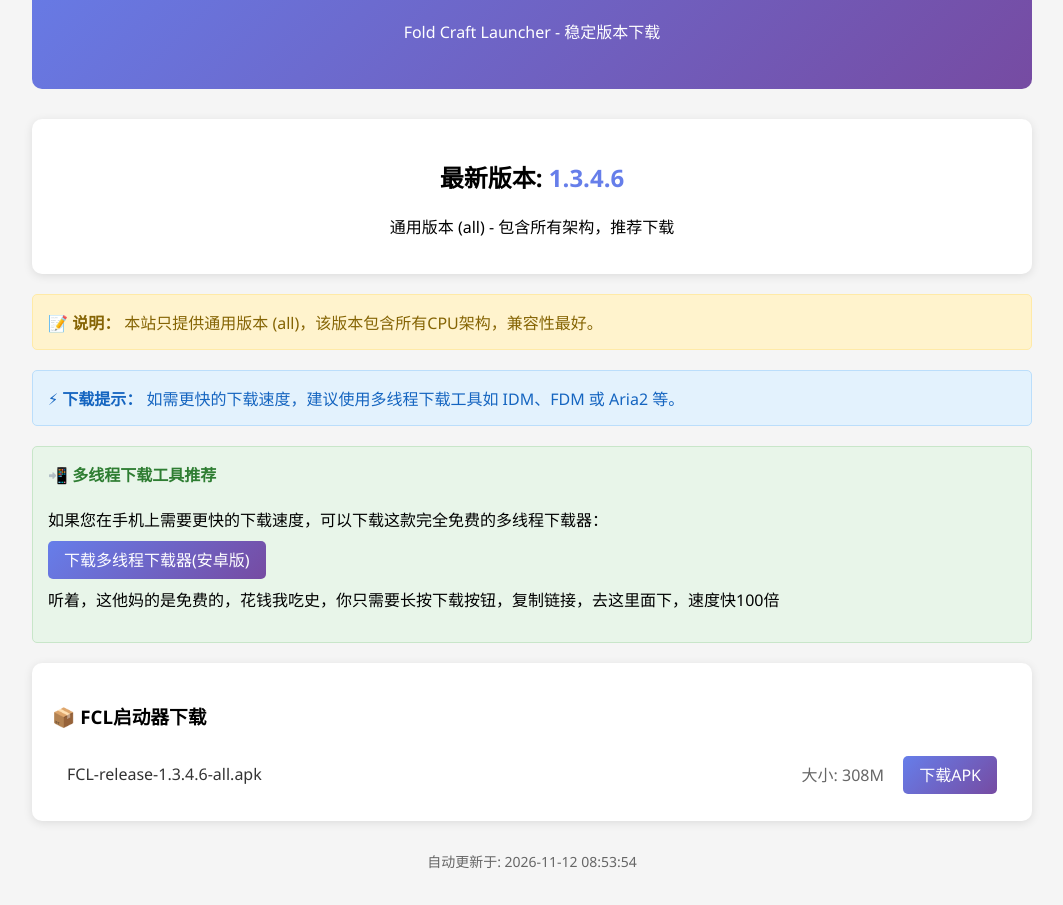
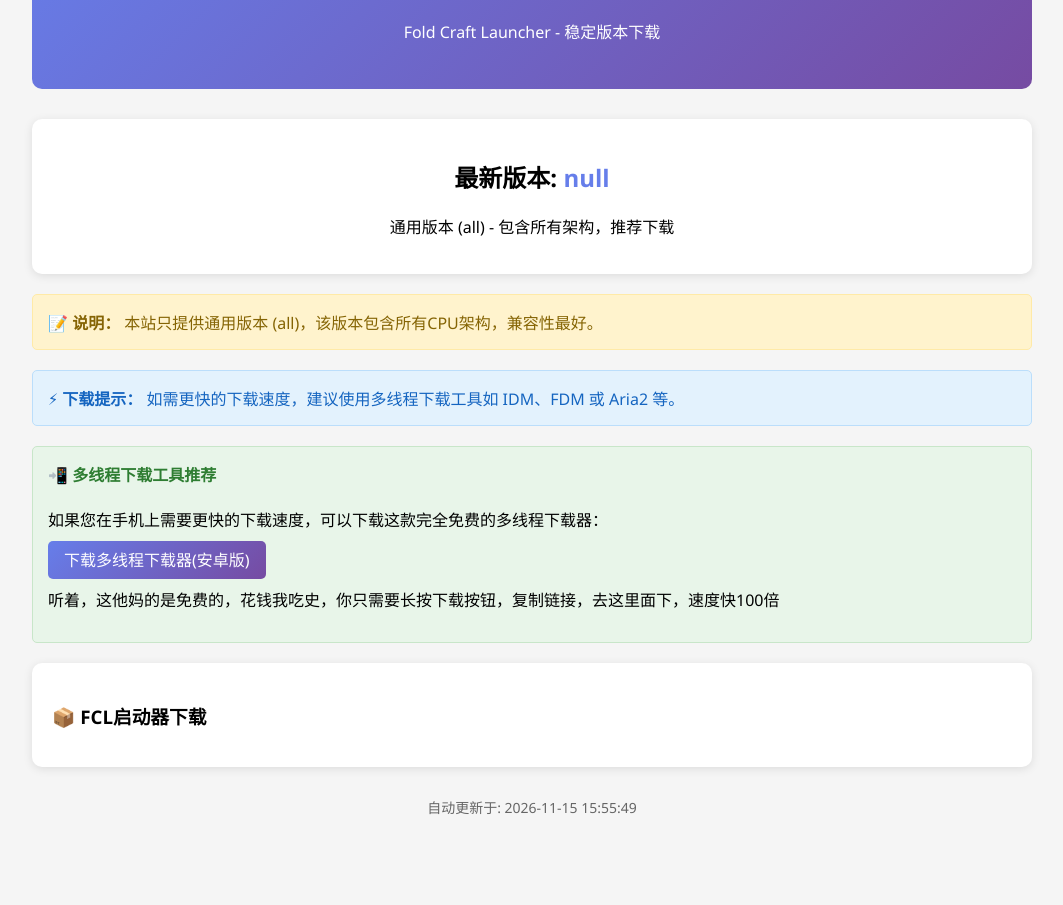
Before and after one commit to 4646hdh/hghghghgh, a plain HTML site: page web/index.html in a window 1280 px wide. Shown: the part 120-1025 px from the top of the page, without its empty margins (108-1171 px from the left). After the commit the page ends 971 px from the top, so only its background shows below. Drawn offline with Linux system fonts and the light colour scheme.

Commit message:
自动更新到版本 null

```diff
--- a/web/index.html
+++ b/web/index.html
@@ -113,7 +113,7 @@
     </div>
 
     <div class="version-info">
-        <h2>最新版本: <span style="color: #667eea;">1.3.4.6</span></h2>
+        <h2>最新版本: <span style="color: #667eea;">null</span></h2>
         <p>通用版本 (all) - 包含所有架构，推荐下载</p>
     </div>
 
@@ -134,17 +134,10 @@
 
     <div class="download-list">
         <h3>📦 FCL启动器下载</h3>
-        <div class="file-item">
-            <div class="file-name">FCL-release-1.3.4.6-all.apk</div>
-            <div>
-                <span style="color: #666; margin-right: 15px;">大小: 308M</span>
-                <a href="apk_files/FCL-release-1.3.4.6-all.apk" class="download-btn" download>下载APK</a>
-            </div>
-        </div>
     </div>
 
     <div class="footer">
-        <p>自动更新于: 2026-11-12 08:53:54</p>
+        <p>自动更新于: 2026-11-15 15:55:49</p>
     </div>
 </body>
 </html>
```
Also changed, not shown: 2 other files.
